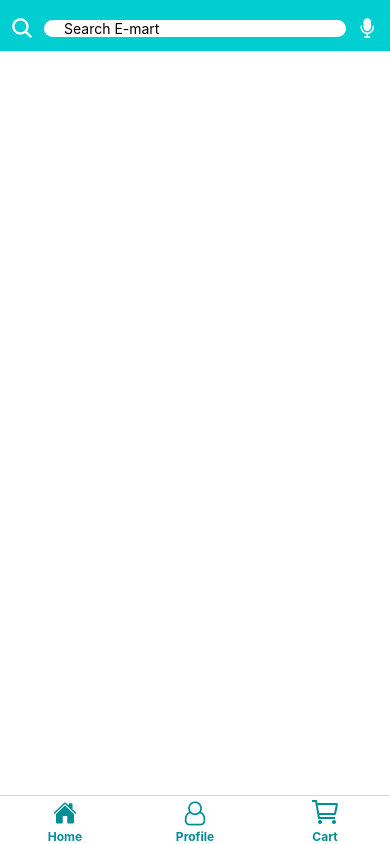
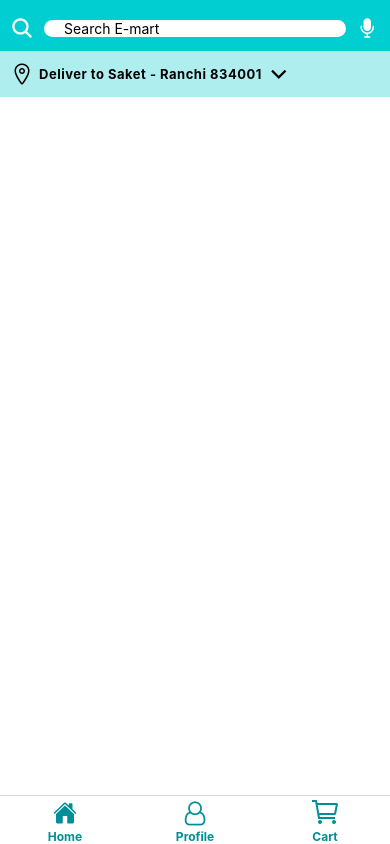
Before and after one commit to saketkumar9040/E-mart-app, a React Native app: screen /Home in a window 390 px wide. Built offline with nearby package versions, Linux system fonts and the light colour scheme.

Commit message:
feat - completed with the address

```diff
--- a/screens/HomeScreen.js
+++ b/screens/HomeScreen.js
@@ -13,6 +13,10 @@ const HomeScreen = () => {
            style={styles.searchTextInput}
         />
         <Ionicons name="mic" size={24} color="#fff" />
+        </View>
+        <View style={styles.addressContainer}>
+        <Ionicons name="ios-location-outline" size={24} color="black" />
+        <Text style={styles.addressText}>Deliver to Saket - Ranchi 834001</Text><Ionicons name="ios-chevron-down" size={24} color="black" />
         </View>
       </ScrollView>
     </SafeAreaView>
@@ -41,5 +45,17 @@ const styles = StyleSheet.create({
         marginHorizontal:10,
         backgroundColor:'#fff',
         borderRadius:20,
+    },
+    addressContainer:{
+        flexDirection:"row",
+        alignItems:'center',
+        gap:5,
+        padding:10,
+        backgroundColor:'#afeeee'
+    },
+    addressText:{
+        fontSize:13,
+        fontWeight:"bold",
+        letterSpacing:0.5,
     }
 });
```
